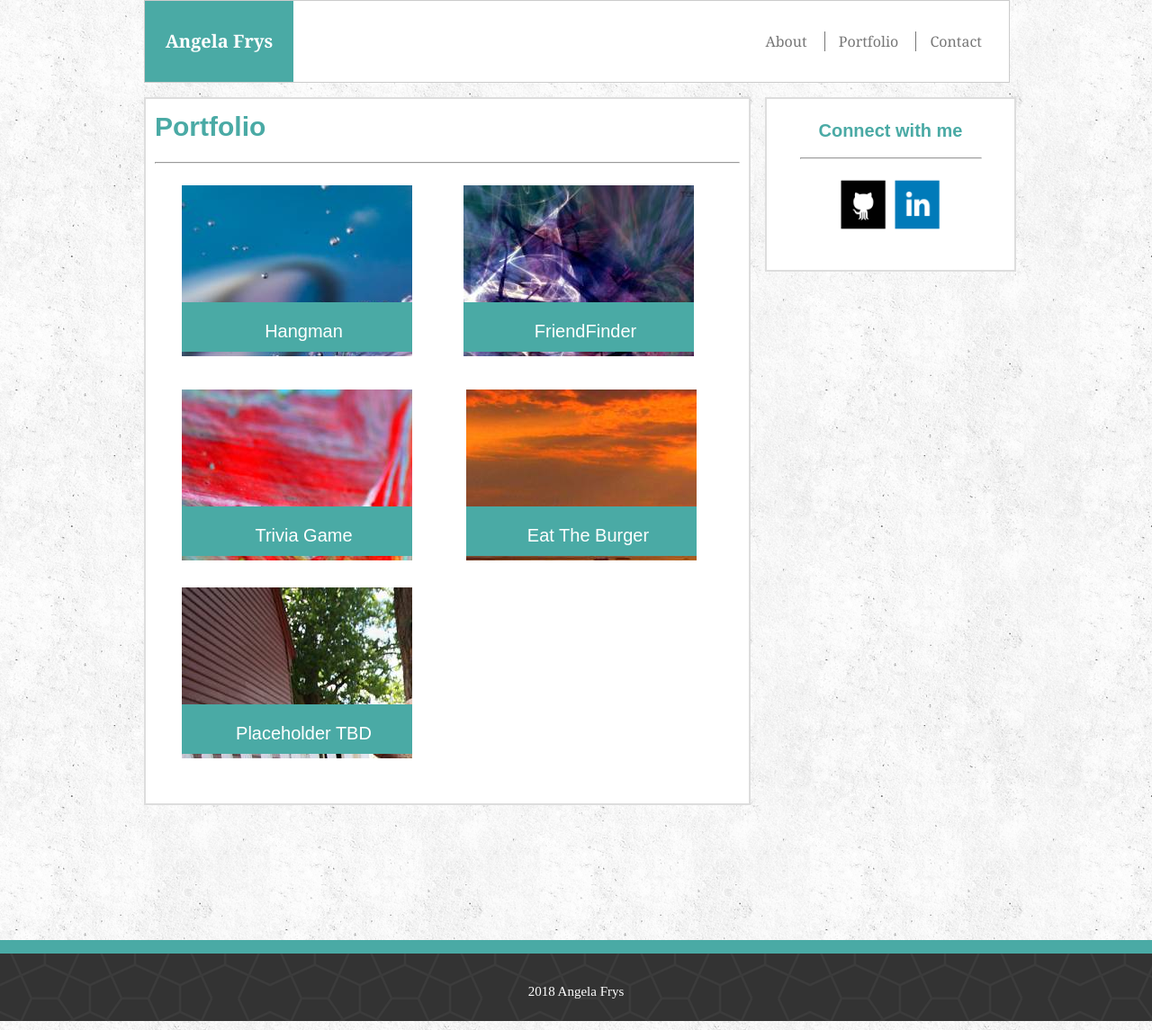
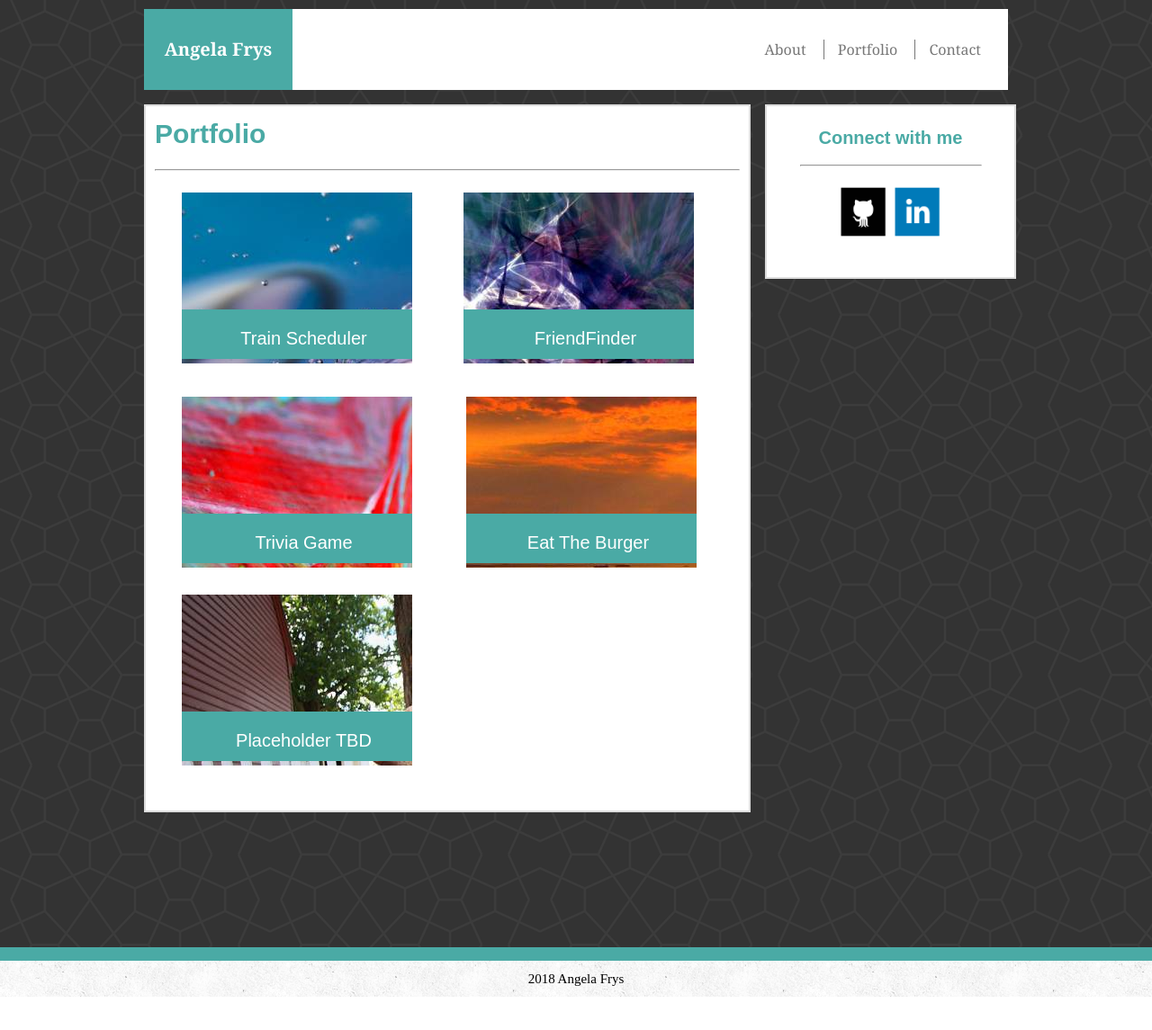
Before and after one commit to ADFrys/portfolio_2018, a plain HTML site: page portfolio.html in a window 1280 px wide. Shown: the whole page at 90% size. After the commit the page ends 1108 px from the top, so only its background shows below. Drawn offline with Linux system fonts and the light colour scheme.

Commit message:
Change main background and footer background.

```diff
--- a/assets/css/style.css
+++ b/assets/css/style.css
@@ -1,16 +1,15 @@
 
 
 body {
-	background-image: url("../images/wall4.png");
+	background-image: url("../images/congruent_outline.png");
 	position: relative;
-/*	margin-bottom: 30px;*/
 }
 
 
 .header {
 	height: 90px;
 	background-color: #ffffff;
-	border: 1px solid #cccccc;
+	margin-top: 10px;
 	font-family: 'Georgia', Times, Times New Roman, serif;
 	color: #777777;
 	width: 960px;
@@ -181,15 +180,16 @@ textarea {
 
 .footer {
 	clear: both;
-	background-image: url("../images/congruent_outline.png");
-	height: 75px;
+	background-image: url("../images/wall4.png");
+	height: 40px;
 	border-top: 15px solid #4aaaa5;
 	text-align: center;
-	line-height: 85px;
-	color: #ffffff;
+	line-height: 40px;
+	color: black;
 	font-size: 15px;
 	width: 100%;
 	position: fixed;
+	margin-bottom: 0px;
 	margin-top: 75px;
 	bottom: 0;
 	left: 0;
@@ -197,7 +197,7 @@ textarea {
 
 .portfolio_footer {
 	position: static;
-	margin-bottom: 0px;
+	padding-bottom: 0px;
 }
 
 
--- a/portfolio.html
+++ b/portfolio.html
@@ -32,7 +32,7 @@
 				<br>
 
 				<div class="portfolio hangman">
-					<a href="https://adfrys.github.io/Hangman-Game/" target="_blank"><h5>Hangman</h5></a>
+					<a href="https://adfrys.github.io/Train_Scheduler/" target="_blank"><h5>Train Scheduler</h5></a>
 				</div>
 
 				<div class="portfolio FriendFinder">
@@ -44,7 +44,7 @@
 				</div>
 
 				<div class="portfolio burger">
-					<a href="https://enigmatic-woodland-24183.herokuapp.com/"><h5>Eat The Burger</h5></a>
+					<a href="https://enigmatic-woodland-24183.herokuapp.com/" target="_blank"><h5>Eat The Burger</h5></a>
 				</div>
 
 				<div class="portfolio rockpaper">
```
Also changed, not shown: assets/images/3252_512609549540_4903119_n.jpg (added), assets/images/if_stackoverflow_273179.png (deleted).
